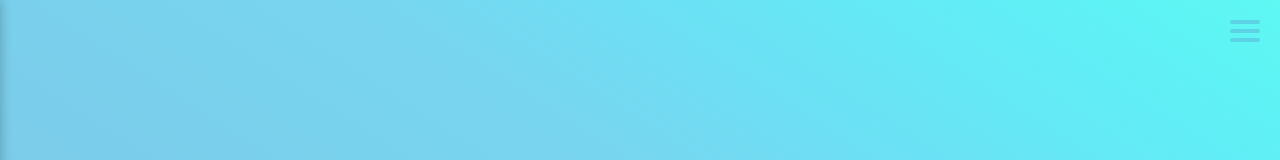
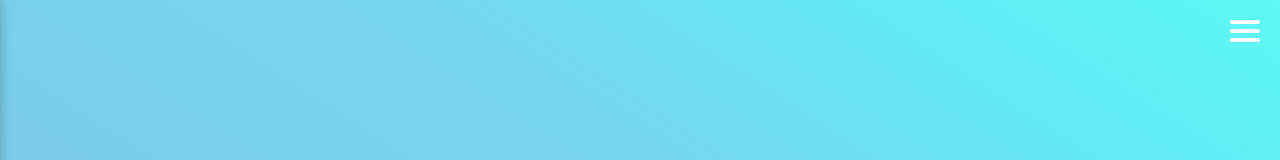
Before and after one commit to DevDaviDias/Clone-tabnews, a Next.js app: page / in a window 1280 px wide. Shown: the top 160 px of the page. Built offline with nearby package versions, Linux system fonts and the light colour scheme.

Commit message:
corecão de bugs

```diff
--- a/componentes/Tempo.js
+++ b/componentes/Tempo.js
@@ -22,8 +22,9 @@ export default function Tempo() {
   }, []);
 
   return (
-
+    <div>
       <h2 className={styles.tempo}>{hora}</h2>
 
+   </div>
   );
 }
--- a/styles/Main.module.css
+++ b/styles/Main.module.css
@@ -1,6 +1,7 @@
 .fundo{
   background-color: #0D1117;
-  padding: 40px 40px 40px 40px;
+  width: 100%;
+  padding: 40px;
 
 }
 .titulo{
--- a/styles/MenuHamburguer.module.css
+++ b/styles/MenuHamburguer.module.css
@@ -15,7 +15,7 @@
 
 .bar {
   height: 4px;
-  background: #5BD3E4;
+  background: #ffffff;
   border-radius: 2px;
 }
 .titleName{
```
Also changed, not shown: pages/_app.js (line endings or trailing spaces).
